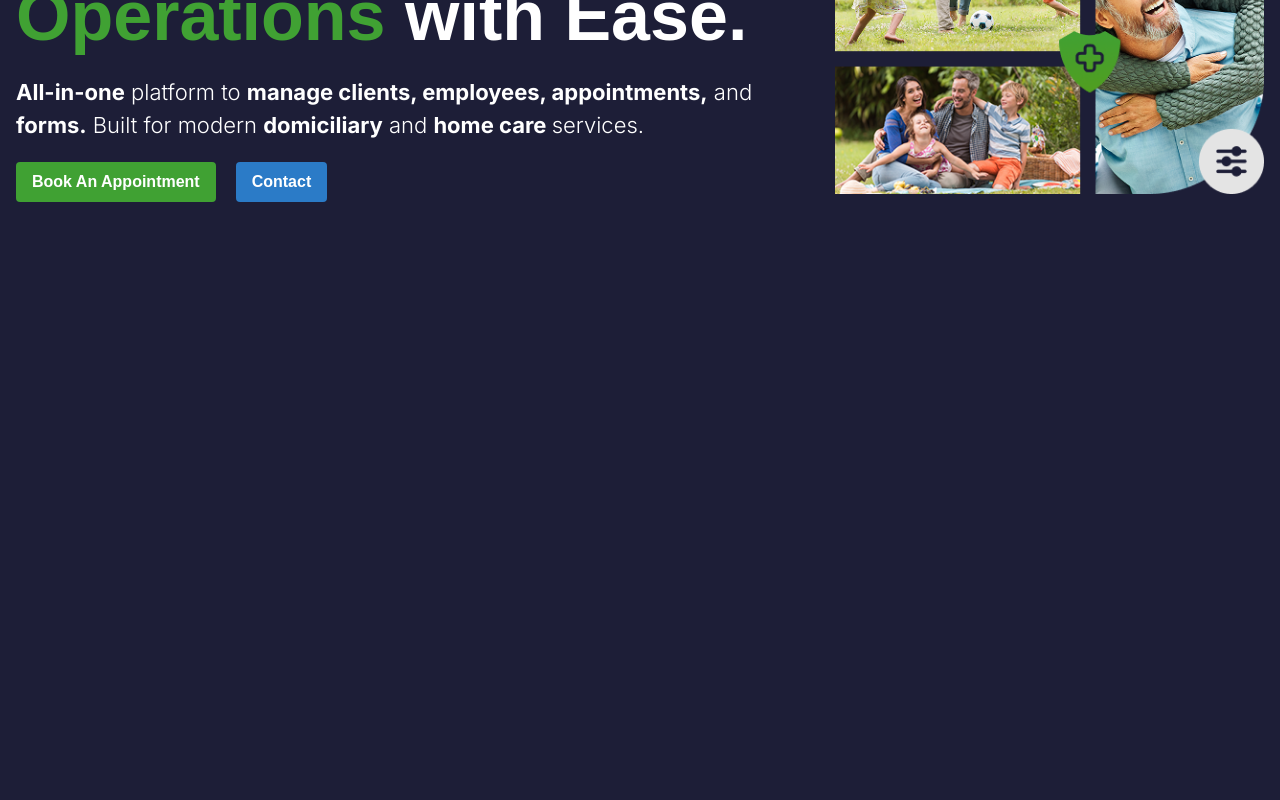
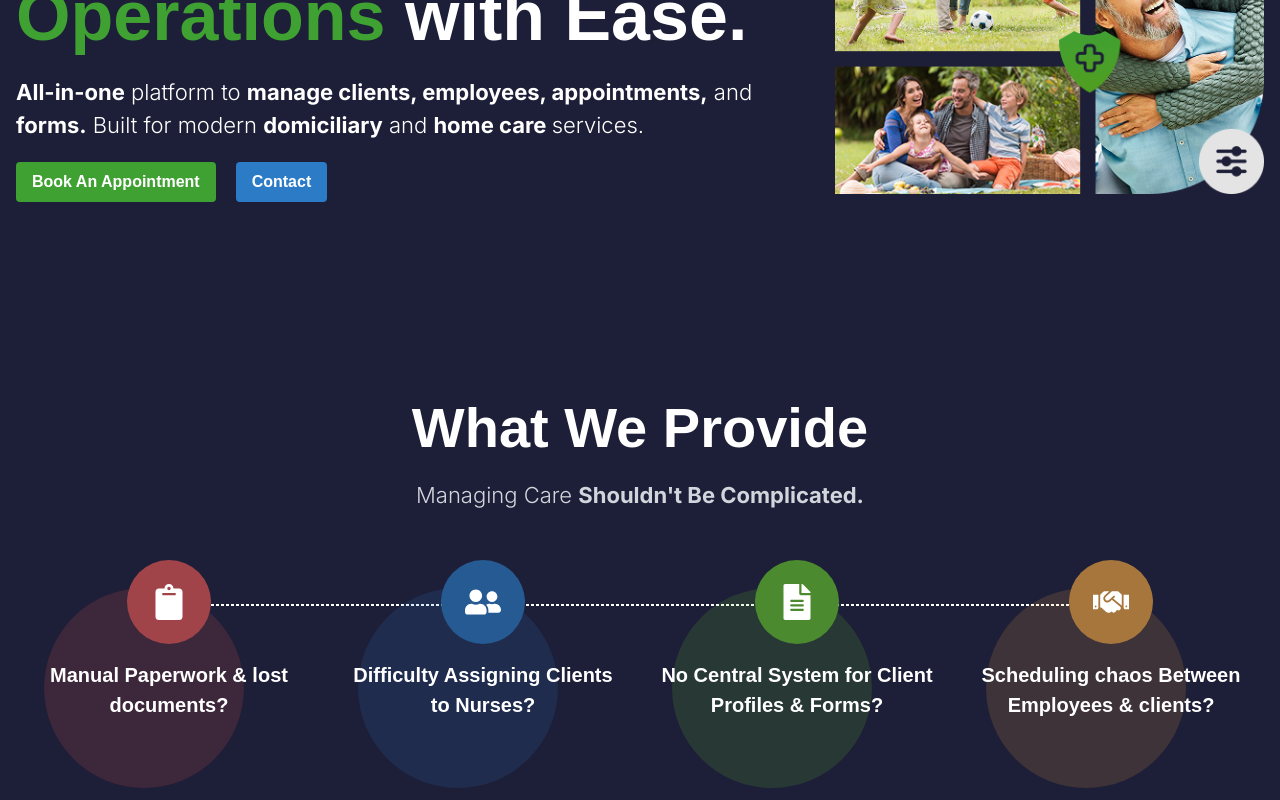
Before and after one commit to sohanthink/aviora, a Next.js app: page / in a window 1280 px wide. Shown: the part 418-1218 px from the top of the page. Before the commit the page ends 800 px from the top, so only its background shows below. Built offline with nearby package versions, Linux system fonts and the light colour scheme.

Commit message:
what we provide

```diff
--- a/app/page.js
+++ b/app/page.js
@@ -1,5 +1,6 @@
 import Banner from "@/components/Banner";
 import Navbar from "@/components/Navbar";
+import WhatWeProvide from "@/components/WhatWeProvide";
 import Image from "next/image";
 
 export default function Home() {
@@ -7,6 +8,7 @@ export default function Home() {
     <>
       <Navbar />
       <Banner />
+      <WhatWeProvide />
     </>
   );
 }
--- /dev/null
+++ b/components/WhatWeProvide.jsx
@@ -0,0 +1,63 @@
+import React from 'react';
+import { FaClipboard, FaUserFriends, FaFileAlt, FaHandshake } from 'react-icons/fa';
+
+const features = [
+    {
+        icon: <FaClipboard className="text-white text-3xl sm:text-4xl" />,
+        bgColor: 'bg-[#A0444A]',
+        shadowColor: 'bg-[#EA595526]',
+        title: 'Manual Paperwork & lost documents?',
+    },
+    {
+        icon: <FaUserFriends className="text-white text-3xl sm:text-4xl" />,
+        bgColor: 'bg-[#265A93]',
+        shadowColor: 'bg-[#2B7BC726]',
+        title: 'Difficulty Assigning Clients to Nurses?',
+    },
+    {
+        icon: <FaFileAlt className="text-white text-3xl sm:text-4xl" />,
+        bgColor: 'bg-[#4C8A2F]',
+        shadowColor: 'bg-[#67C72B26]',
+        title: 'No Central System for Client Profiles & Forms?',
+    },
+    {
+        icon: <FaHandshake className="text-white text-3xl sm:text-4xl" />,
+        bgColor: 'bg-[#A7763D]',
+        shadowColor: 'bg-[#F4A74126]',
+        title: 'Scheduling chaos Between Employees & clients?',
+    },
+];
+
+const WhatWeProvide = () => {
+    return (
+        <section className="py-16 container mx-auto px-4 sm:px-6 lg:px-8">
+            <div className="text-center relative">
+                <h1 className="text-[32px] sm:text-[40px] md:text-[56px] text-white font-bold leading-tight md:leading-[70px] font-display mb-4">
+                    What We Provide
+                </h1>
+                <p className="text-[16px] sm:text-[18px] md:text-[22px] text-gray-300 font-light font-secondary mb-8 sm:mb-12">
+                    Managing Care <span className="font-bold">Shouldn't Be Complicated.</span>
+                </p>
+
+                <div className="hidden md:block absolute top-[211px] left-[9%] border-dashed border-1 border-white w-[82%] z-0"></div>
+
+                <div className="grid grid-cols-1 sm:grid-cols-2 md:grid-cols-4 gap-8 sm:gap-10">
+                    {features.map((feature, index) => (
+                        <div key={index} className="flex flex-col items-center space-y-4 relative text-center">
+                            <div className={`${feature.bgColor} p-5 sm:p-6 rounded-full z-50 mx-auto`}>
+                                {feature.icon}
+                            </div>
+                            <h3 className="text-[16px] sm:text-[18px] md:text-[20px] text-white font-bold z-50">
+                                {feature.title}
+                            </h3>
+                            <div className={`w-30 h-30 md:w-50 md:h-50 absolute top-7 left-1/2 md:left-28 transform -translate-x-1/2 ${feature.shadowColor} rounded-full`}
+                            ></div>
+                        </div>
+                    ))}
+                </div>
+            </div>
+        </section>
+    );
+};
+
+export default WhatWeProvide;
--- a/package.json
+++ b/package.json
@@ -9,9 +9,10 @@
     "lint": "next lint"
   },
   "dependencies": {
+    "next": "15.3.2",
     "react": "^19.0.0",
     "react-dom": "^19.0.0",
-    "next": "15.3.2"
+    "react-icons": "^5.5.0"
   },
   "devDependencies": {
     "@tailwindcss/postcss": "^4",
```
Also changed, not shown: 1 other file (tests, documents, lock files or other folders).
